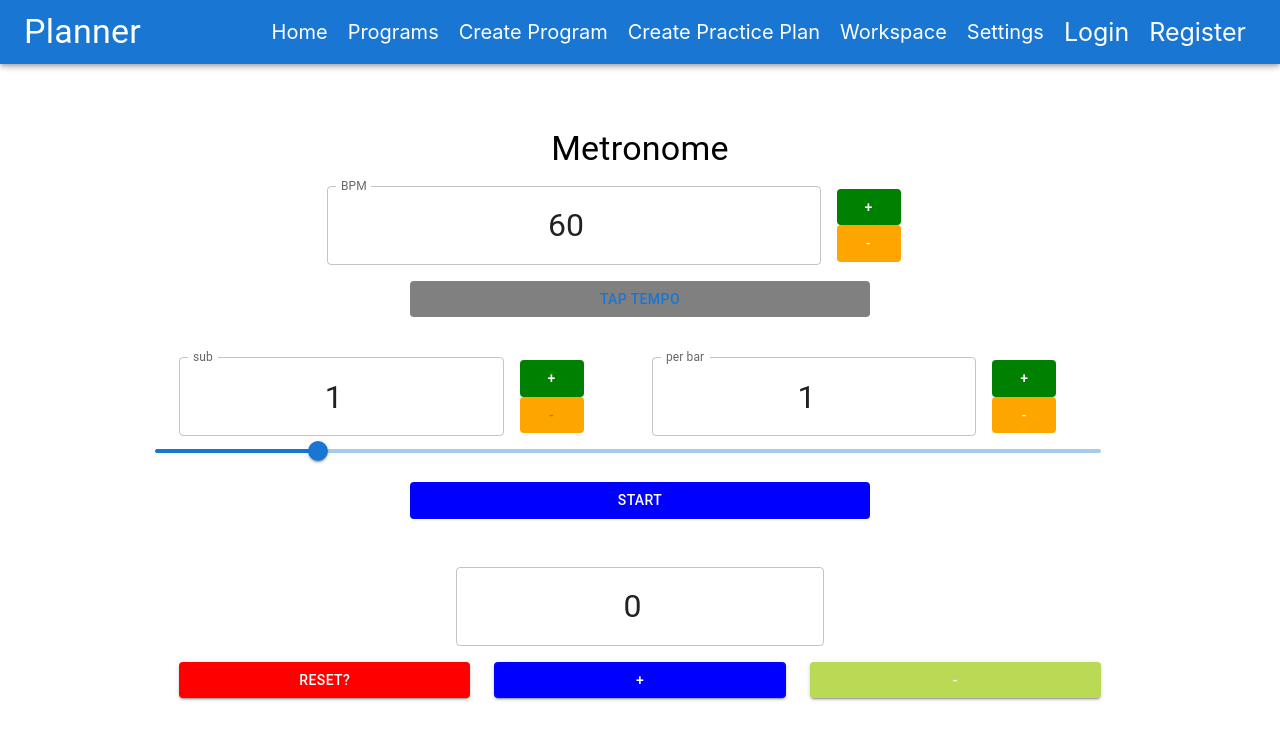
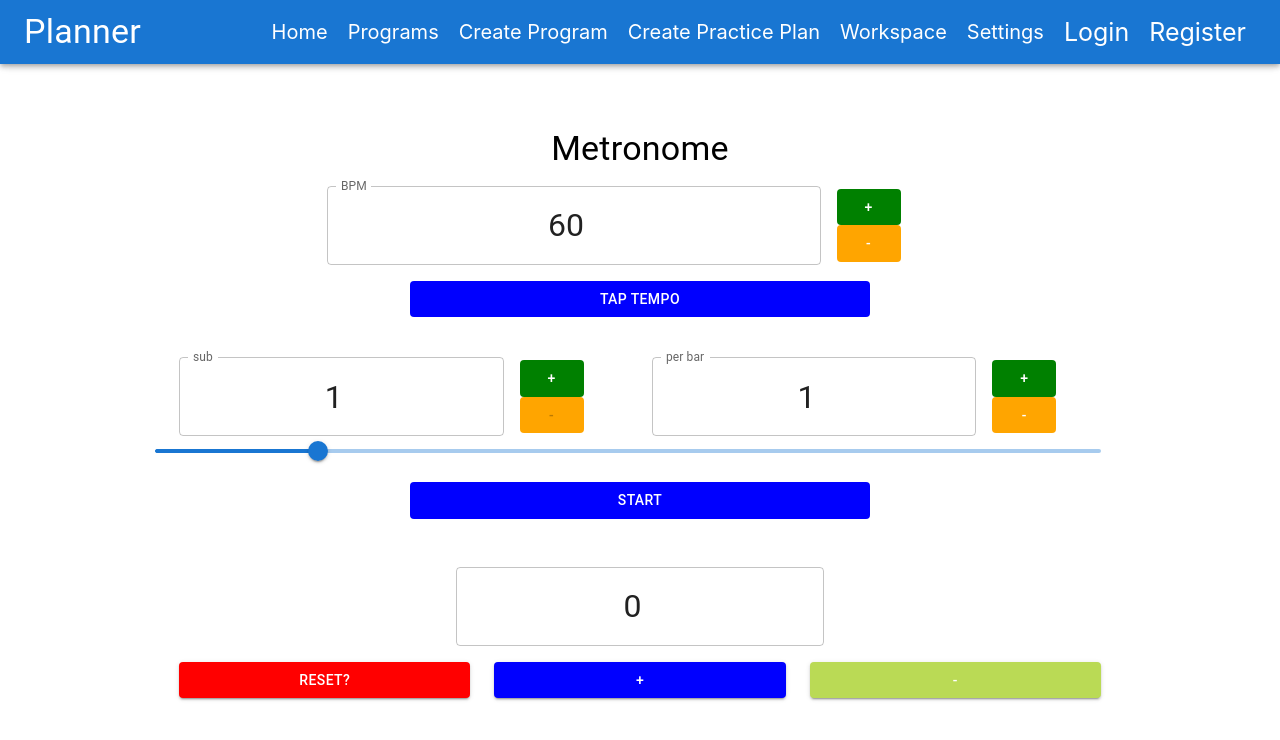
Before and after one commit to shoneriki/mern-practice, a React (Create React App) app in the folder client/: page /workspace in a window 1280 px wide. Shown: the top 740 px of the page. Built offline with nearby package versions, Linux system fonts and the light colour scheme; no server answers.

Commit message:
button style change

```diff
--- a/client/src/components/Metronome.js
+++ b/client/src/components/Metronome.js
@@ -244,11 +244,12 @@ export class Metronome extends Component {
               <Button
                 onClick={this.handleTap}
                 sx={{
-                  backgroundColor: "gray",
+                  backgroundColor: "blue",
                   width: "100%",
                   margin: "1rem auto",
                   textAlign: "center",
                   justifyContent: "center",
+                  color: "white",
                 }}
               >
                 Tap Tempo
```
